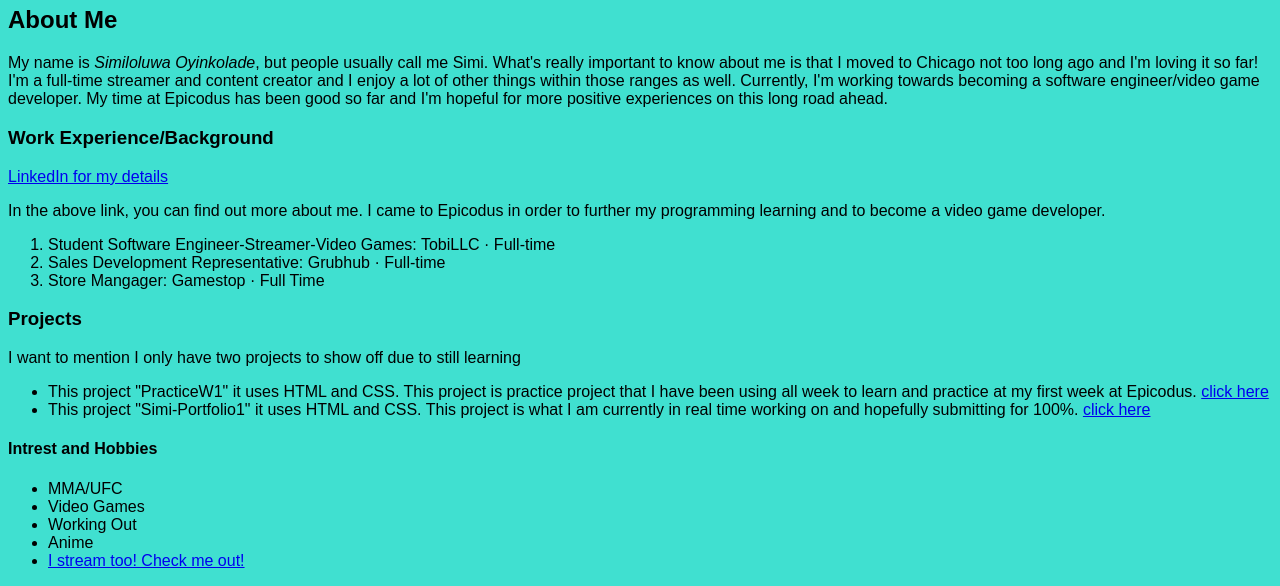
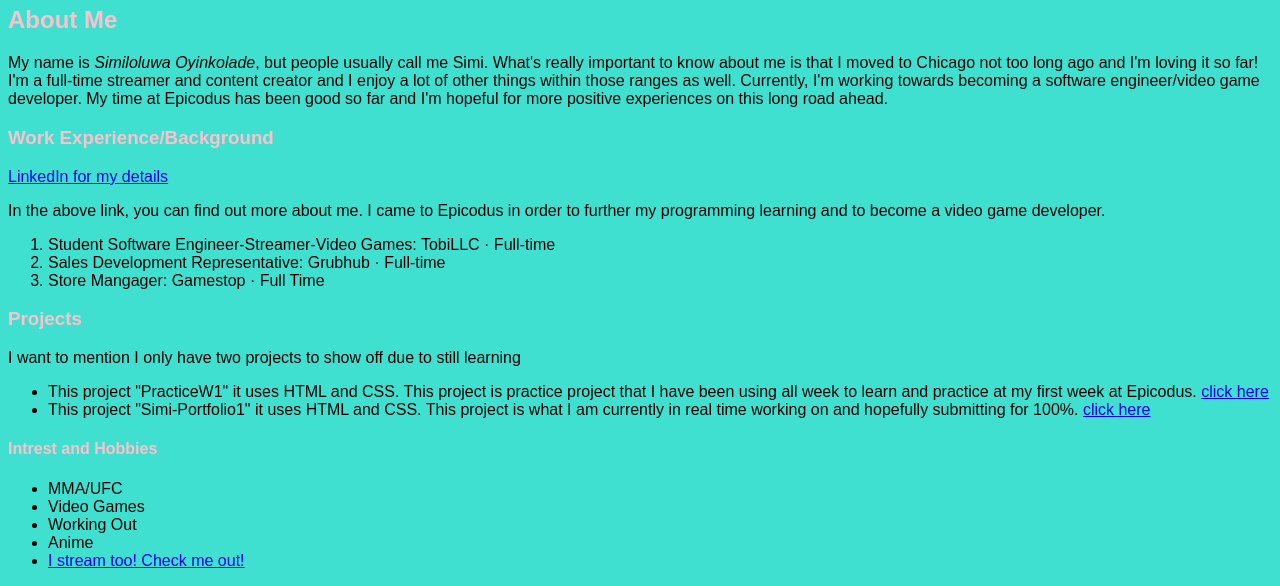
Before and after one commit to simioyin222/SIMI-PORTFOLIO1, a plain HTML site: page index.html in a window 1280 px wide. Shown: the part 483-1069 px from the top of the page. Drawn offline with Linux system fonts and the light colour scheme.

Commit message:
add pink text to headings

```diff
--- a/css/styles.css
+++ b/css/styles.css
@@ -7,3 +7,7 @@ body {
   background-color: turquoise;
   color: black;
 }
+
+h1, h2, h3, h4 {
+  color: pink;
+}
```
